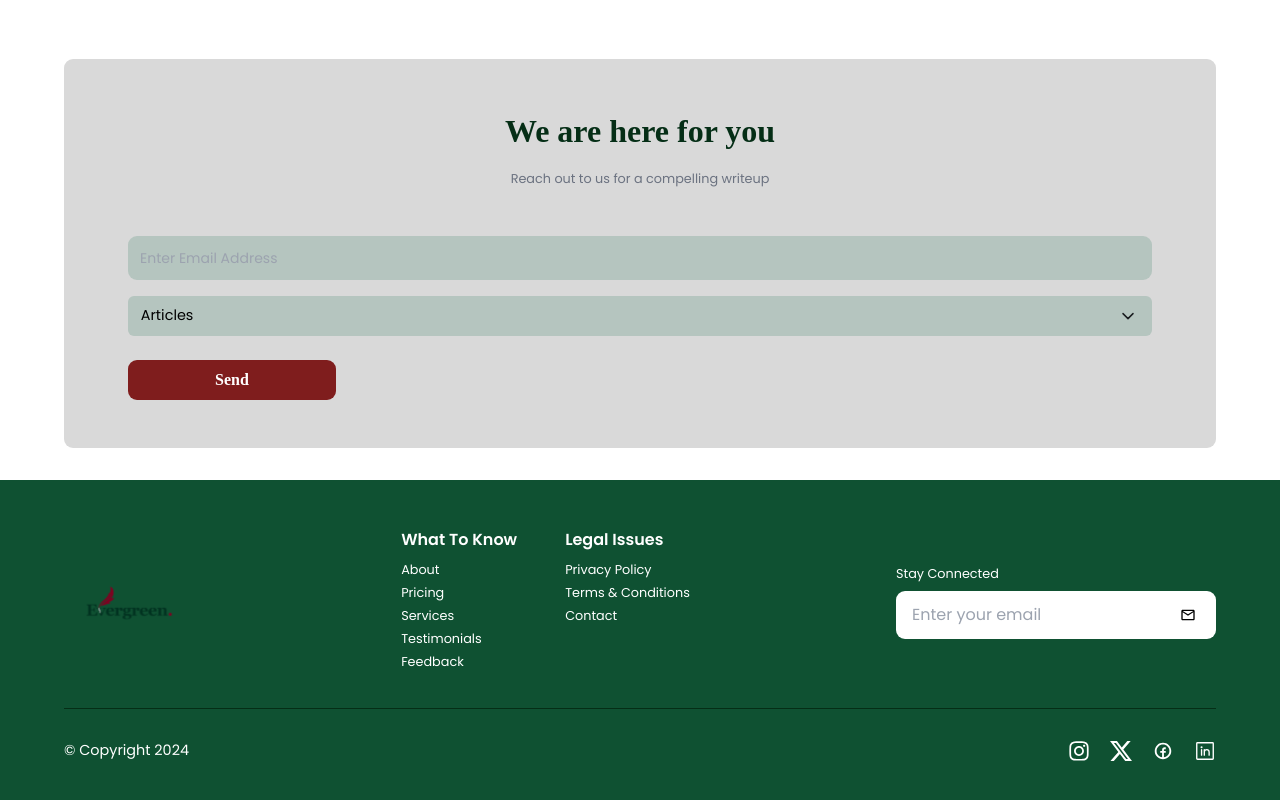
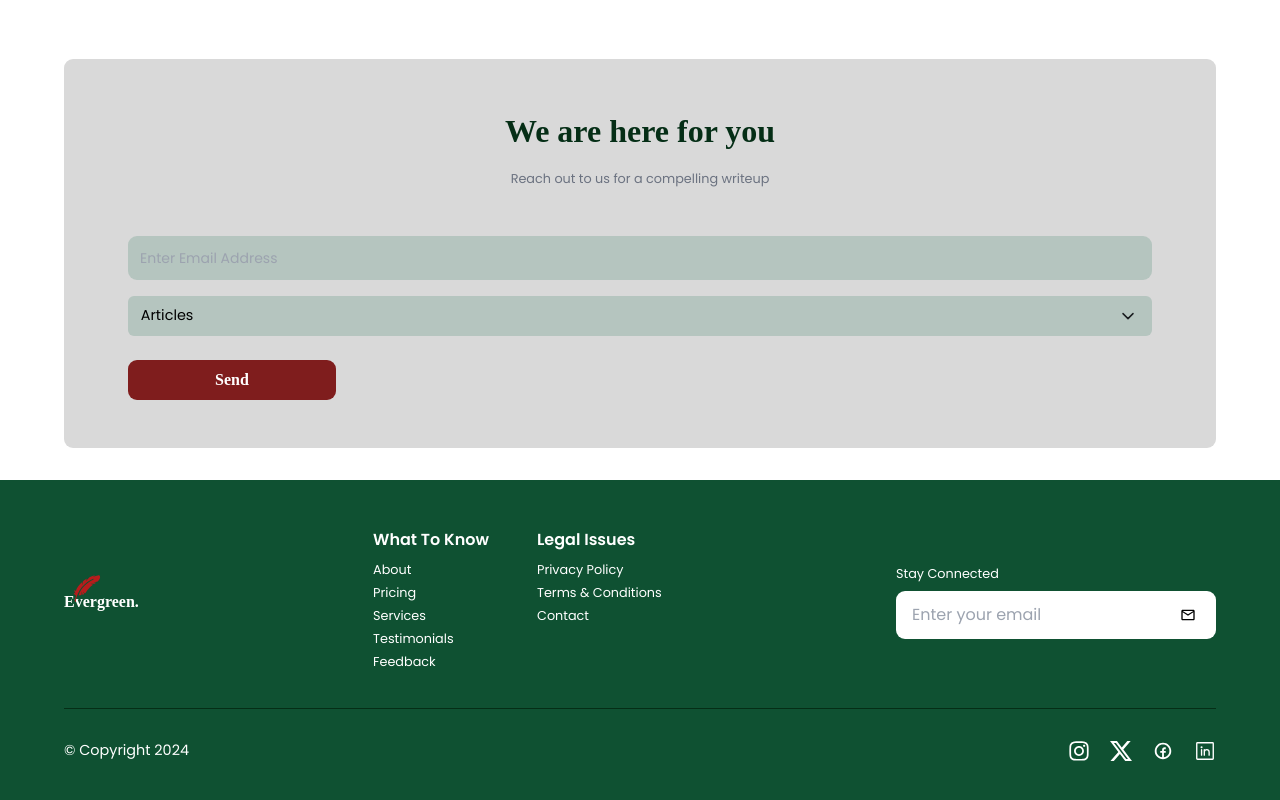
Before and after one commit to davidfayanju1/Evergreen, a React (Vite) app: page / in a window 1280 px wide. Shown: the part 2368-3168 px from the top of the page. Built offline with nearby package versions, Linux system fonts and the light colour scheme; a web font is replaced by a local one.

Commit message:
Additions to the ui

```diff
--- a/src/components/common/Footer.jsx
+++ b/src/components/common/Footer.jsx
@@ -5,6 +5,7 @@ import { BsTwitterX } from "react-icons/bs";
 import { TiSocialFacebookCircular } from "react-icons/ti";
 import { PiLinkedinLogo } from "react-icons/pi";
 import { Link } from "react-router-dom";
+import { GiFeather } from "react-icons/gi";
 
 const Footer = () => {
   const links = [
@@ -49,8 +50,13 @@ const Footer = () => {
   return (
     <footer className="page-container min-h-[20rem] md:px-[4rem] px-[1rem] py-[3rem] w-full bg-[#0F5132]">
       <section className="flex items-center justify-between flex-wrap md:gap-3 gap-[3rem]">
-        <div className="title">
-          <img src="/icons/Logo.svg" alt="" />
+        <div className="title relative">
+          <GiFeather
+            color="#B71C1C"
+            size={29}
+            className="absolute top-[-1rem] left-[.5rem]"
+          />
+          <span className="block serif-regular text-white">Evergreen.</span>
         </div>
 
         <div className="links-container flex items-start gap-[3rem]">
```
Also changed, not shown: public/images/Logo2.png (added).
